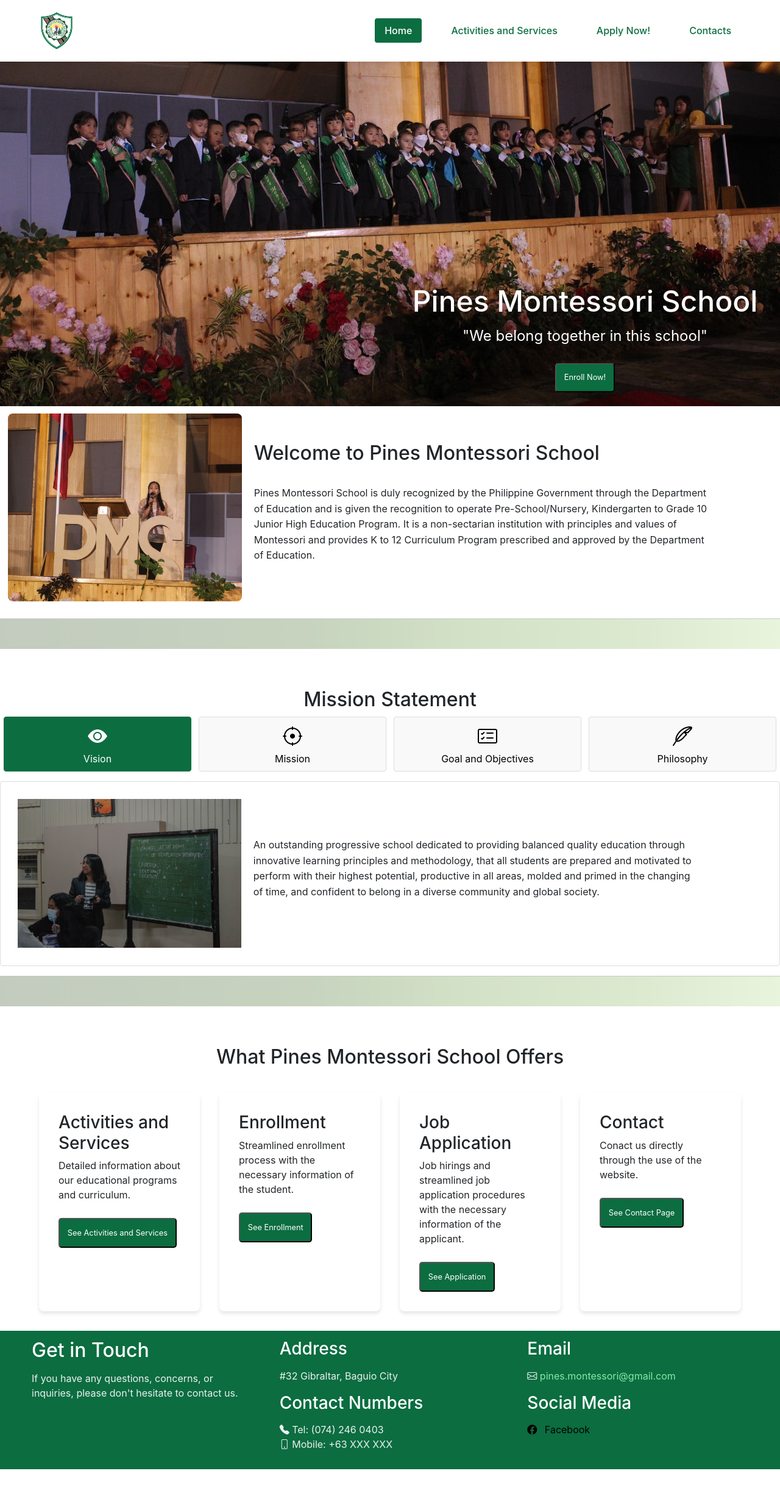
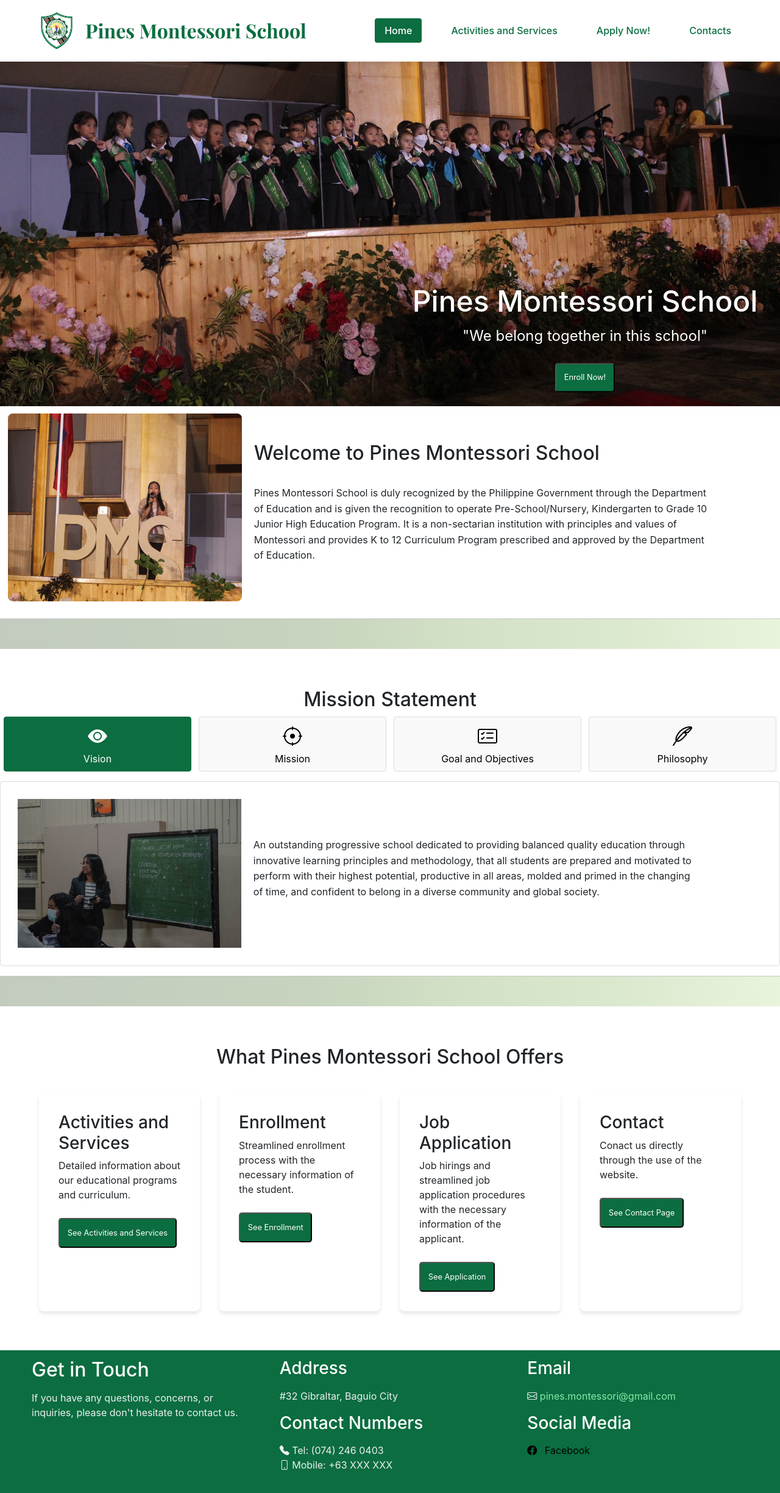
Before and after one commit to RoldanOppas/appdev, a React (Vite) app: page / in a window 1280 px wide. Shown: the top 2448 px of the page at 61% size. Before the commit the page ends 2409 px from the top, so only its background shows below. Built offline with nearby package versions, Linux system fonts and the light colour scheme.

Commit message:
nailagay na school name sa header (pero di pa okay ang font)

```diff
--- a/src/App.jsx
+++ b/src/App.jsx
@@ -16,6 +16,7 @@
         <header className="header">
           <div className="logo-container">
             <img src={logo} alt="Pines Montessori School Logo" className="logo" />
+            <h1>Pines Montessori School</h1>
           </div>
           <nav className="nav-links">
             <NavLink to="/" className={({ isActive }) => isActive ? 'active' : ''}>
--- a/src/index.css
+++ b/src/index.css
@@ -1,3 +1,6 @@
+/* Import elegant font */
+@import url('https://fonts.googleapis.com/css2?family=Playfair+Display:wght@400;700&display=swap');
+
 /* Global Styles */
 :root {
   --primary-green: #0B6D40;
@@ -34,14 +37,31 @@
 }
 
 .logo-container {
-  width: 100px;
+  display: flex;
+  align-items: center;
+  gap: 1rem;
+  flex-wrap: nowrap;
+  max-width: 100%;
 }
 
+.logo-container h1 {
+  font-family: 'Playfair Display', serif;
+  color: #0B6D40;
+  font-size: 2rem;
+  font-weight: 700;
+  white-space: nowrap;
+  margin: 0;
+  overflow: hidden;
+  text-overflow: ellipsis;
+}
+
+/* Logo styles */
 .logo {
-  width: 60%;
+  width: 60px;
   height: auto;
 }
 
+/* Navigation Links */
 .nav-links {
   display: flex;
   gap: 2rem;
@@ -66,17 +86,37 @@
   color: var(--white);
 }
 
-/* Home Page */
+/* Footer Styles */
+.footer {
+  background-color: #f4f4f4;
+  padding: 2rem 5%;
+  margin-top: 2rem;
+  color: #333;
+}
 
+.footer h2, .footer h3 {
+  color: var(--primary-green);
+}
 
-/* Contact Page */
+.footer .social-links {
+  margin-top: 1rem;
+}
 
+.social-link {
+  color: var(--primary-green);
+  text-decoration: none;
+  margin-right: 1rem;
+  transition: color 0.3s;
+}
 
-/* Activities Page */
+.social-link:hover {
+  color: var(--secondary-green);
+}
 
-
-/* Apply Now Page */
-
+.social-links a {
+  display: inline-block;
+  margin-bottom: 0.5rem;
+}
 
 /* Responsive Design */
 @media (max-width: 768px) {
@@ -105,3 +145,33 @@
     margin-bottom: 1rem;
   }
 }
+
+/* Contact and Footer Content */
+.footer .container {
+  display: flex;
+  flex-wrap: wrap;
+  justify-content: space-between;
+}
+
+.footer .col {
+  width: 30%;
+  margin-bottom: 1.5rem;
+}
+
+.footer .col h3 {
+  margin-bottom: 1rem;
+}
+
+/* Ensure content on contact page looks tidy */
+.footer .social-links a {
+  display: block;
+  margin-bottom: 0.5rem;
+}
+
+/* Apply custom margin to body for a more comfortable layout */
+body {
+  margin: 0;
+  padding: 0;
+  box-sizing: border-box;
+  font-family: 'Inter', sans-serif;
+}
```
